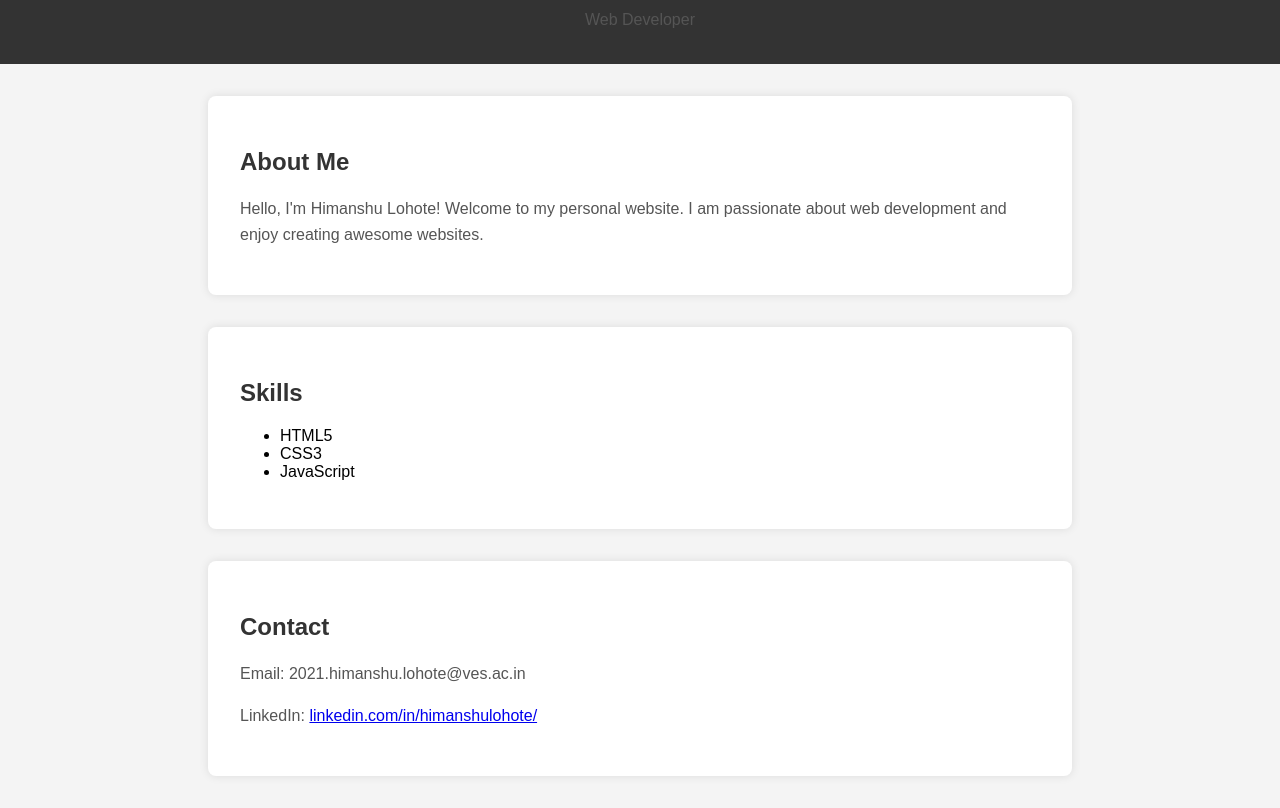
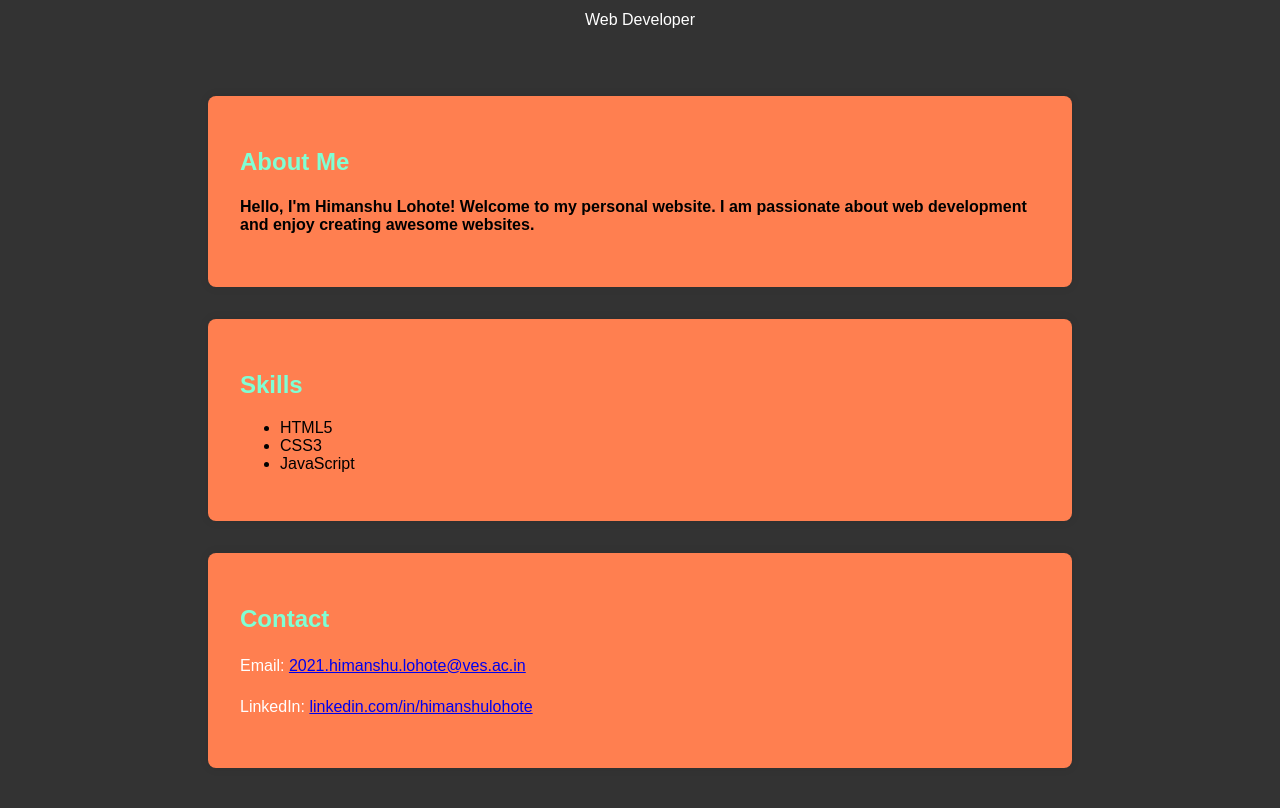
Before and after one commit to himanshulohote/html-starter, a website: page index.html in a window 1280 px wide. Shown: the part 89-897 px from the top of the page. Drawn offline with Linux system fonts and the light colour scheme.

Commit message:
Update index.html

```diff
--- a/index.html
+++ b/index.html
@@ -3,13 +3,13 @@
 <head>
     <meta charset="UTF-8">
     <meta name="viewport" content="width=device-width, initial-scale=1.0">
-    <title>Your Name - Personal Website</title>
+    <title>Himanshu Lohote - Personal Website</title>
     <style>
         body {
             font-family: 'Arial', sans-serif;
             margin: 0;
             padding: 0;
-            background-color: #f4f4f4;
+            background-color:#333;
         }
         header {
             background-color: #333;
@@ -21,16 +21,16 @@
             max-width: 800px;
             margin: 2em auto;
             padding: 2em;
-            background-color: #fff;
+            background-color:coral;
             border-radius: 8px;
             box-shadow: 0 0 10px rgba(0, 0, 0, 0.1);
         }
         h1, h2 {
-            color: #333;
+            color:aquamarine;
         }
         p {
             line-height: 1.6;
-            color: #555;
+            color:white;
         }
     </style>
 </head>
@@ -54,7 +54,7 @@
 
     <section>
         <h2>About Me</h2>
-        <p>Hello, I'm Himanshu Lohote! Welcome to my personal website. I am passionate about web development and enjoy creating awesome websites.</p>
+        <h4>Hello, I'm Himanshu Lohote! Welcome to my personal website. I am passionate about web development and enjoy creating awesome websites.</h4>
     </section>
 
     <section>
@@ -69,8 +69,8 @@
 
     <section>
         <h2>Contact</h2>
-        <p>Email: 2021.himanshu.lohote@ves.ac.in</p>
-        <p>LinkedIn: <a href="https://www.linkedin.com/in/himanshulohote/" target="_blank">linkedin.com/in/himanshulohote/</a></p>
+        <p>Email: <a href="2021.himanshu.lohote@ves.ac.in" target="_blank">2021.himanshu.lohote@ves.ac.in</a></p>
+        <p>LinkedIn: <a href="https://www.linkedin.com/in/himanshulohote" target="_blank">linkedin.com/in/himanshulohote</a></p>
         <!-- Add more contact information as needed -->
     </section>
 
```
